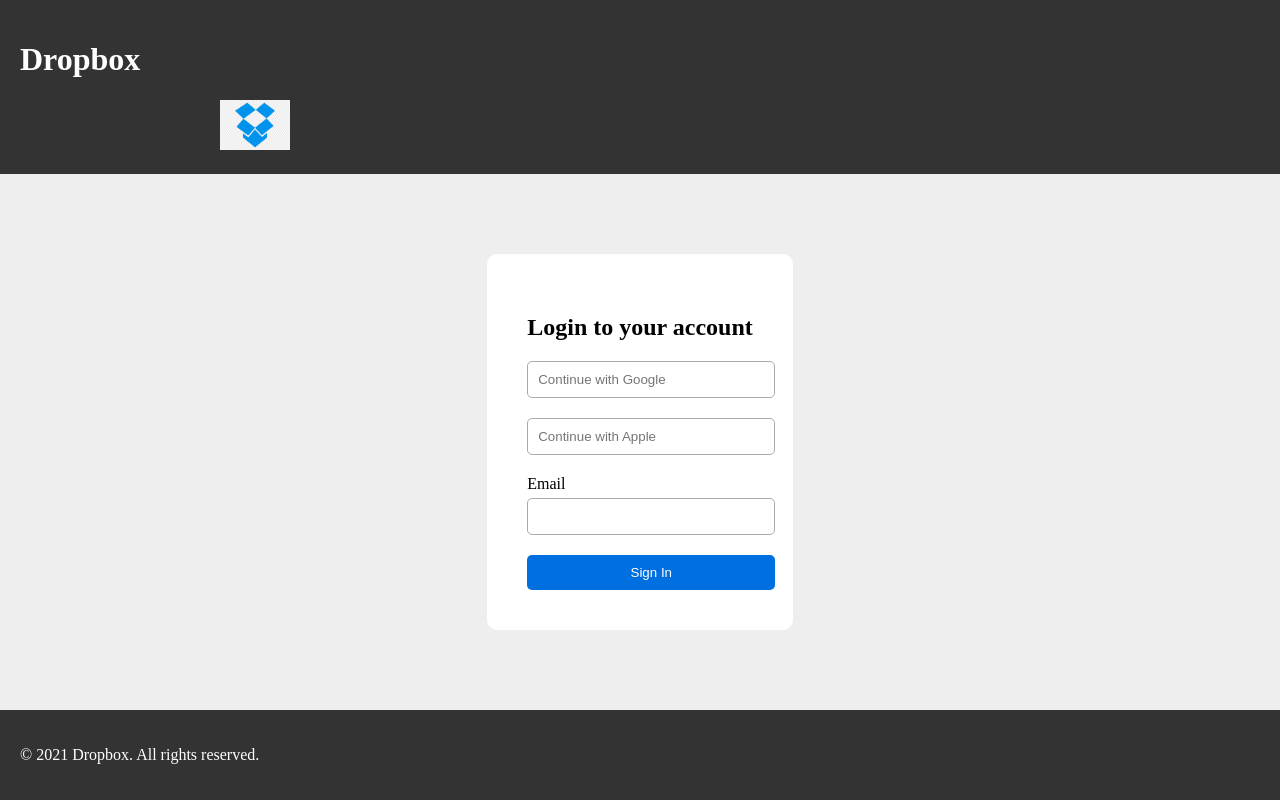
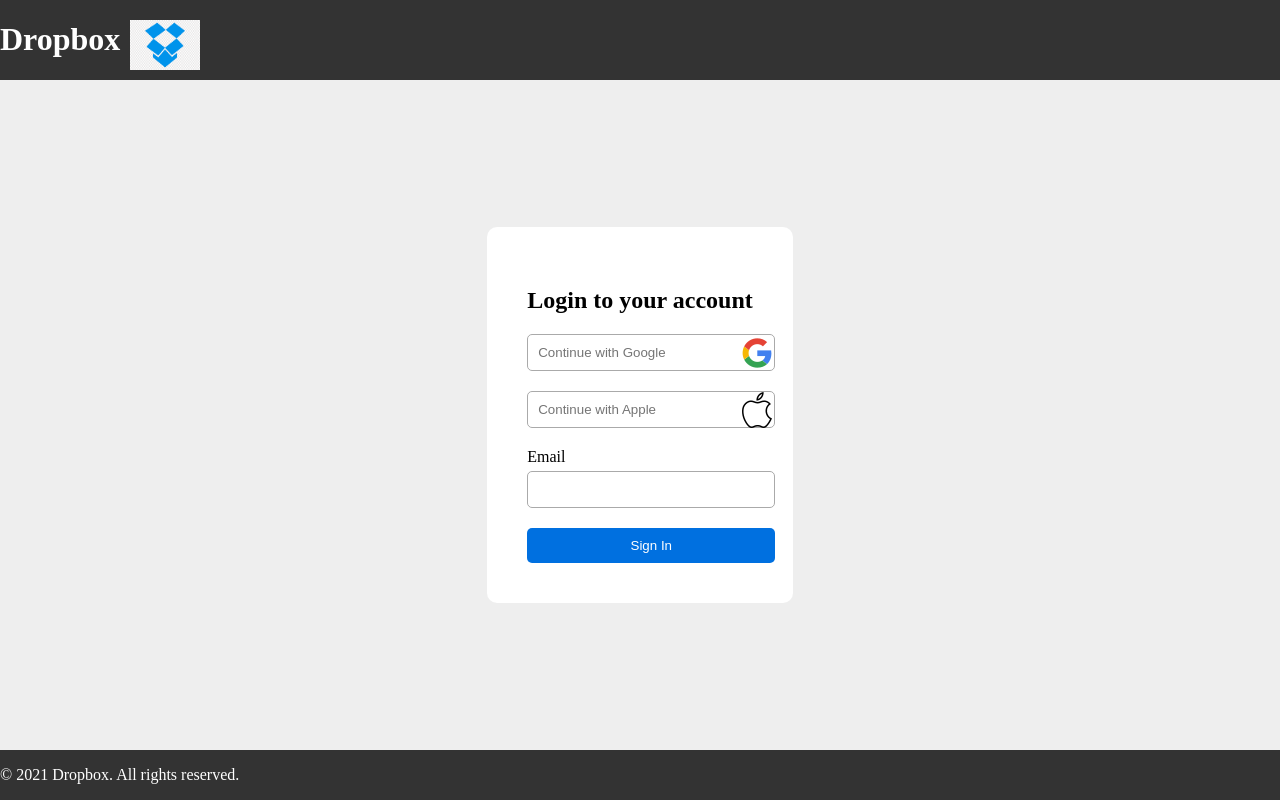
Before and after one commit to Mikhail4ch/amongus, a plain HTML site: page pages/index.html in a window 1280 px wide. Drawn offline with Linux system fonts and the light colour scheme.

Commit message:
+icons inside input

```diff
--- a/pages/index.html
+++ b/pages/index.html
@@ -16,13 +16,17 @@
     <main>
       <div class="content">
         <h2>Login to your account</h2>
-
         <div class="input-box">
-          <input type="email" id="email" placeholder="Continue with Google">
+          <div class="inputWithIcon">
+             <input type="email" id="email" placeholder="Continue with Google ">
+             <i class="image" area-hidden="true"> </i>
+          </div>
         </div>
-
         <div class="input-box">
-          <input type="password" id="password" placeholder="Continue with Apple">
+          <div class="InputWithIcon">
+             <input type="password" id="password" placeholder="Continue with Apple ">
+             <i class="imageS" area-hidden="true"> </i>
+          </div>
         </div>
 
         <div class="input-box">
--- a/pages/styles.css
+++ b/pages/styles.css
@@ -13,7 +13,7 @@
   header, footer {
     background: #333;
     color: #FFF;
-    padding: 20px;
+    padding: 0px;
   }
 
   main {
@@ -61,7 +61,32 @@
     background: #0050A0;
   }
   img {
+   position: fixed;
+   top: 20px;
+   bottom: 10px;
+   left: 130px;
+  }
+  .image {
+    background: url(../images/google.png ) no-repeat;
+  }
+  .inputWithIcon {
     position: relative;
-    left: 200px;
-    height: 1;
   }
+  .inputWithIcon i {
+  position: absolute;
+  right: -30px;
+  top: -5px;
+  padding: 25px;
+  }
+  .imageS {
+    background: url(../images/211891_apple_social_icon.png) no-repeat;
+  }
+  .InputWithIcon {
+    position: relative;
+  }
+  .InputWithIcon i {
+    position: absolute;
+    right: -30px;
+    top: -5px;
+    padding: 25px;
+    }
```
Also changed, not shown: images/211891_apple_social_icon.png (added), images/google.png (added).
